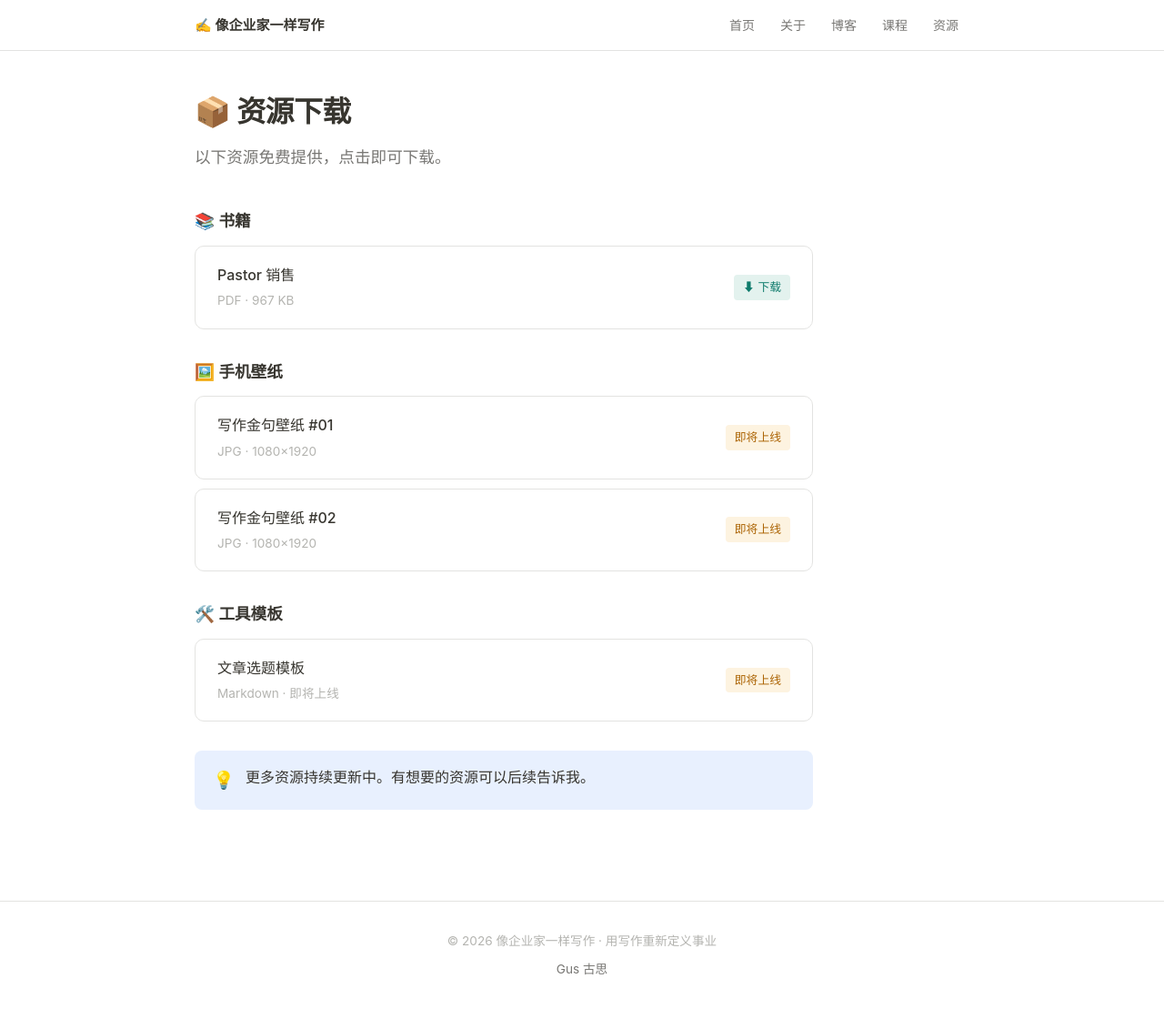
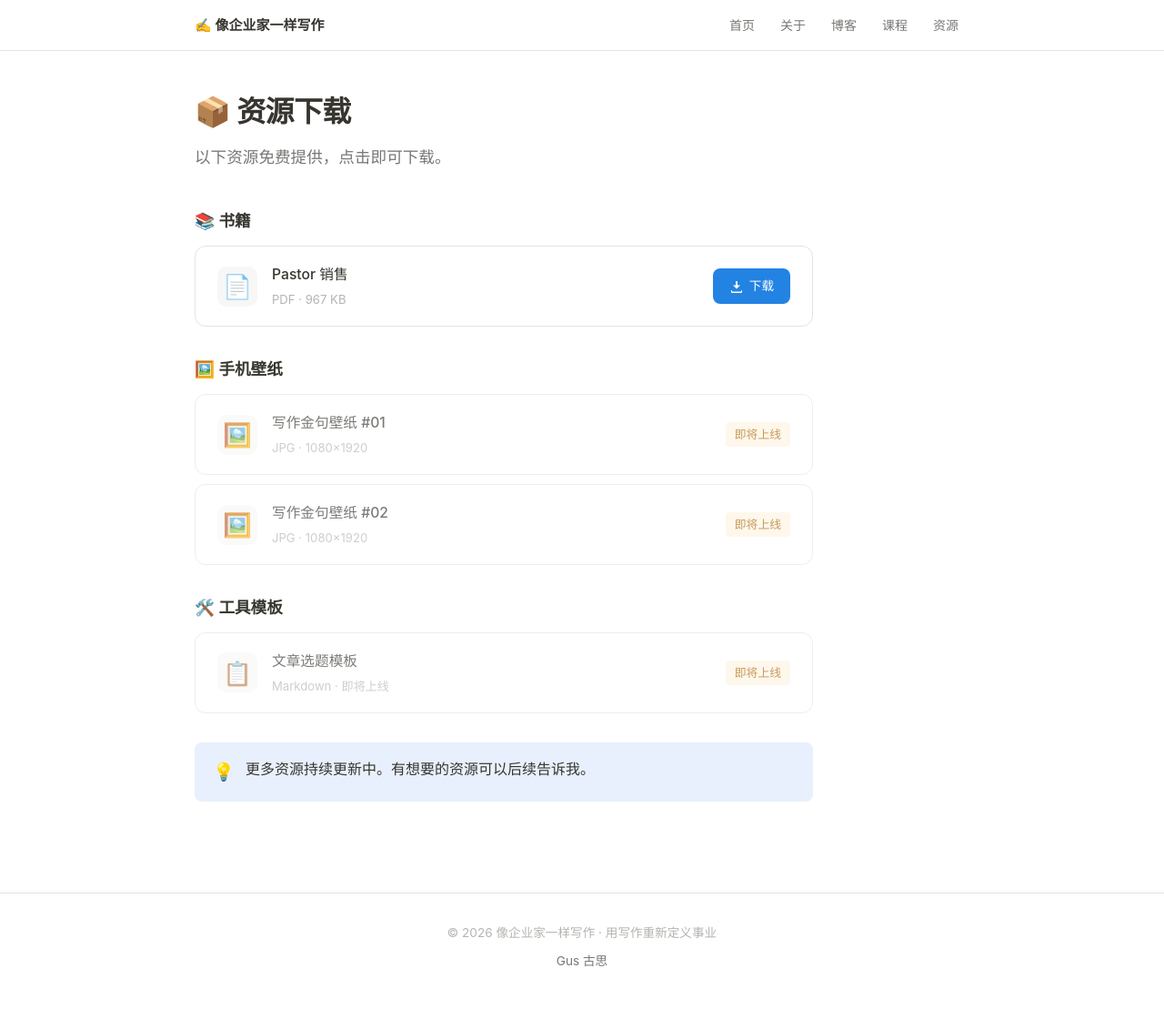
Before and after one commit to laqiong/laqiong.github.io, a Jekyll site: the page built from downloads.html, in a window 1280 px wide and 1109 px high. Shown: the whole window at 91% size. Built offline with Jekyll 4.4.1, drawn with Linux system fonts in a browser that asks for light colours.

Commit message:
Improve download card design

```diff
--- a/downloads.html
+++ b/downloads.html
@@ -14,12 +14,16 @@ description: 免费资源下载，书籍、壁纸等
         📚 书籍
       </h3>
       <a href="/downloads/pastor%E9%94%80%E5%94%AE.pdf" download style="text-decoration:none;color:inherit;">
-        <div class="card" style="display:flex;align-items:center;justify-content:space-between;gap:16px;padding:18px 24px;margin-bottom:10px;transition:all 0.15s;" onmouseover="this.style.boxShadow='var(--shadow-sm)'" onmouseout="this.style.boxShadow=''">
-          <div>
-            <div style="font-weight:500;">Pastor 销售</div>
-            <div style="color:var(--text-tertiary);font-size:0.85em;margin-top:3px;">PDF · 967 KB</div>
+        <div class="dl-card">
+          <div class="dl-icon">📄</div>
+          <div class="dl-info">
+            <div class="dl-name">Pastor 销售</div>
+            <div class="dl-meta">PDF · 967 KB</div>
           </div>
-          <span class="tag" style="background:var(--green-light);color:var(--green);">⬇ 下载</span>
+          <div class="dl-btn">
+            <svg width="16" height="16" viewBox="0 0 16 16" fill="none"><path d="M8 10.5L4 6.5h3V2h2v4.5h3L8 10.5z" fill="currentColor"/><path d="M13 12v1.5H3V12H2v2a1 1 0 001 1h10a1 1 0 001-1v-2h-1z" fill="currentColor"/></svg>
+            下载
+          </div>
         </div>
       </a>
     </div>
@@ -29,17 +33,19 @@ description: 免费资源下载，书籍、壁纸等
       <h3 style="font-size:1.1em;font-weight:600;margin-bottom:12px;display:flex;align-items:center;gap:8px;">
         🖼️ 手机壁纸
       </h3>
-      <div class="card" style="display:flex;align-items:center;justify-content:space-between;gap:16px;padding:18px 24px;margin-bottom:10px;">
-        <div>
-          <div style="font-weight:500;">写作金句壁纸 #01</div>
-          <div style="color:var(--text-tertiary);font-size:0.85em;margin-top:3px;">JPG · 1080×1920</div>
+      <div class="dl-card dl-disabled">
+        <div class="dl-icon">🖼️</div>
+        <div class="dl-info">
+          <div class="dl-name">写作金句壁纸 #01</div>
+          <div class="dl-meta">JPG · 1080×1920</div>
         </div>
         <span class="tag" style="background:var(--yellow-light);color:var(--yellow);">即将上线</span>
       </div>
-      <div class="card" style="display:flex;align-items:center;justify-content:space-between;gap:16px;padding:18px 24px;margin-bottom:10px;">
-        <div>
-          <div style="font-weight:500;">写作金句壁纸 #02</div>
-          <div style="color:var(--text-tertiary);font-size:0.85em;margin-top:3px;">JPG · 1080×1920</div>
+      <div class="dl-card dl-disabled">
+        <div class="dl-icon">🖼️</div>
+        <div class="dl-info">
+          <div class="dl-name">写作金句壁纸 #02</div>
+          <div class="dl-meta">JPG · 1080×1920</div>
         </div>
         <span class="tag" style="background:var(--yellow-light);color:var(--yellow);">即将上线</span>
       </div>
@@ -50,10 +56,11 @@ description: 免费资源下载，书籍、壁纸等
       <h3 style="font-size:1.1em;font-weight:600;margin-bottom:12px;display:flex;align-items:center;gap:8px;">
         🛠️ 工具模板
       </h3>
-      <div class="card" style="display:flex;align-items:center;justify-content:space-between;gap:16px;padding:18px 24px;margin-bottom:10px;">
-        <div>
-          <div style="font-weight:500;">文章选题模板</div>
-          <div style="color:var(--text-tertiary);font-size:0.85em;margin-top:3px;">Markdown · 即将上线</div>
+      <div class="dl-card dl-disabled">
+        <div class="dl-icon">📋</div>
+        <div class="dl-info">
+          <div class="dl-name">文章选题模板</div>
+          <div class="dl-meta">Markdown · 即将上线</div>
         </div>
         <span class="tag" style="background:var(--yellow-light);color:var(--yellow);">即将上线</span>
       </div>
@@ -65,3 +72,74 @@ description: 免费资源下载，书籍、壁纸等
     </div>
   </div>
 </div>
+
+<style>
+.dl-card {
+  display: flex;
+  align-items: center;
+  gap: 16px;
+  padding: 18px 24px;
+  margin-bottom: 10px;
+  background: var(--bg-primary);
+  border: 1px solid var(--border-color);
+  border-radius: 12px;
+  transition: all 0.2s ease;
+  cursor: pointer;
+}
+.dl-card:hover {
+  border-color: var(--accent);
+  box-shadow: rgba(35,131,226,0.08) 0px 0px 0px 1px, rgba(15,15,15,0.08) 0px 5px 16px;
+  transform: translateY(-1px);
+}
+.dl-card.dl-disabled {
+  cursor: default;
+  opacity: 0.65;
+}
+.dl-card.dl-disabled:hover {
+  border-color: var(--border-color);
+  box-shadow: none;
+  transform: none;
+}
+.dl-icon {
+  font-size: 1.6em;
+  flex-shrink: 0;
+  width: 44px;
+  height: 44px;
+  display: flex;
+  align-items: center;
+  justify-content: center;
+  background: var(--bg-secondary);
+  border-radius: 10px;
+}
+.dl-info {
+  flex: 1;
+  min-width: 0;
+}
+.dl-name {
+  font-weight: 550;
+  font-size: 0.98em;
+  color: var(--text-primary);
+}
+.dl-meta {
+  color: var(--text-tertiary);
+  font-size: 0.82em;
+  margin-top: 2px;
+}
+.dl-btn {
+  display: inline-flex;
+  align-items: center;
+  gap: 6px;
+  padding: 8px 18px;
+  background: var(--accent);
+  color: white;
+  border-radius: 8px;
+  font-size: 0.85em;
+  font-weight: 500;
+  flex-shrink: 0;
+  transition: all 0.15s;
+}
+.dl-card:hover .dl-btn {
+  background: var(--accent-hover);
+  box-shadow: 0 2px 8px rgba(35,131,226,0.25);
+}
+</style>
```
